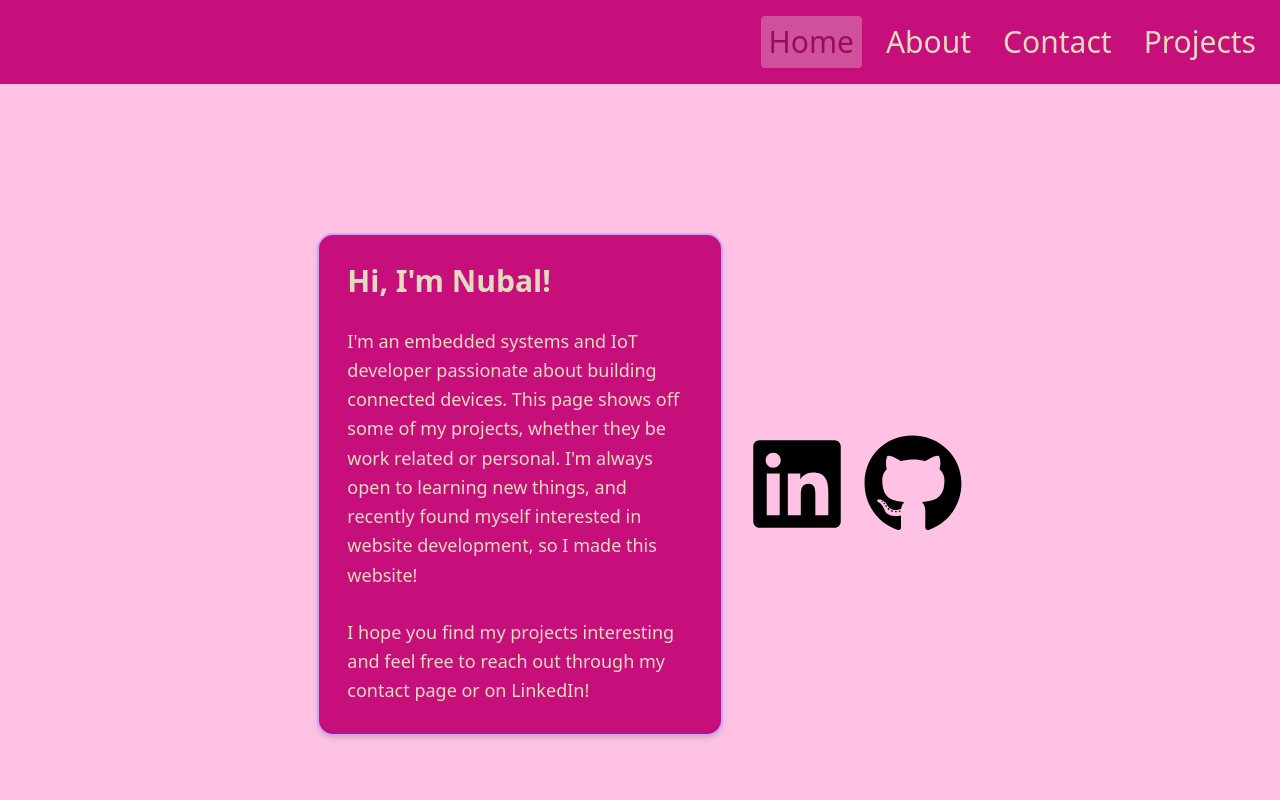
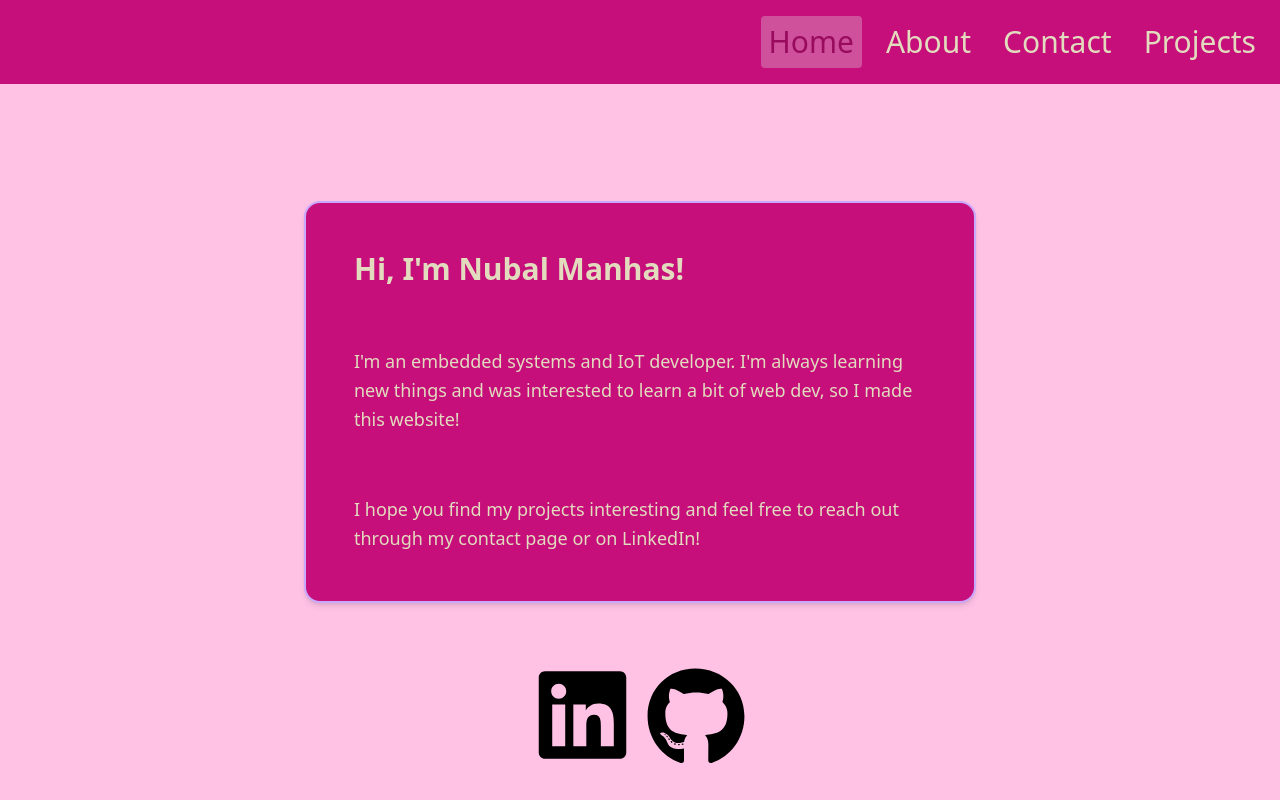
Before and after one commit to nmanhas2/portfolio, a React (Vite) app: page /#/ in a window 1280 px wide. Shown: the top 800 px of the page. Built offline with nearby package versions, Linux system fonts and the light colour scheme.

Commit message:
Changed github and linkedin icons on home page to underneath the main text. Starting to work on the About page

```diff
--- a/src/components/Socials.tsx
+++ b/src/components/Socials.tsx
@@ -3,10 +3,10 @@ import {FaGithub, FaLinkedin} from "react-icons/fa"
 export default function Socials() {
   return (
     <div className='flex flex-row gap-4'>
-      <a href="https://www.linkedin.com/in/nubal-manhas-8113031b9/">
+      <a target="_blank" rel="noopener noreferrer" href="https://www.linkedin.com/in/nubal-manhas-8113031b9/" className="hover:bg-[#980B5D] h-[95px] w-[95px] rounded-2xl transition-all flex items-center justify-center">
         <FaLinkedin size={100}></FaLinkedin>
       </a>
-      <a href="https://github.com/nmanhas2">
+      <a target="_blank" rel="noopener noreferrer" href="https://github.com/nmanhas2" className="hover:bg-[#980B5D] transition-all rounded-full h-[100px] ">
         <FaGithub size={100}></FaGithub>
       </a>
     </div>
--- a/src/pages/About.tsx
+++ b/src/pages/About.tsx
@@ -1,8 +1,23 @@
 
 export default function About() {
   return (
-    <div>
-      <h1>About</h1>
+    <div className="flex flex-col justify-center items-center min-h-screen bg-[#FFC2E5] px-4 gap-10 p-5">
+
+      {/* Description */}
+      <div className="w-full max-w-2xl bg-[#C60F7B] text-[#E2DBBE] flex flex-col rounded-2xl border-2 border-[#C9A8FF] shadow-md gap-8 p-5">
+        <h1 className="text-3xl font-bold p-7">Hi, I'm Nubal Manhas!</h1>
+        <p className="px-7 pb-7 text-lg leading-relaxed">
+          I'm an embedded systems and IoT developer.
+          I'm always learning new things and found myself to learn a bit of web dev, so I made this website!
+        </p>
+        <p className="px-7 pb-7 text-lg leading-relaxed">
+          I hope you find my projects interesting and feel free to reach out through my contact page or on LinkedIn!
+        </p>
+      </div>
+
+      {/* Socials */}
+      <div className="mt-6">
+      </div>
     </div>
   )
 }
--- a/src/pages/Home.tsx
+++ b/src/pages/Home.tsx
@@ -1,34 +1,25 @@
 import Socials from '../components/Socials'
-
 
 export default function Home() {
   return (
-    <div className="flex flex-col min-h-screen bg-[#FFC2E5]">
+    <div className="flex flex-col justify-center items-center min-h-screen bg-[#FFC2E5] px-4 gap-10 p-5">
 
-      {/* Main content */}
-      <div className="flex flex-col sm:flex-row justify-center items-center gap-6 p-8 flex-1">
-
-        {/* Text box */}
-        <div className="sm:w-1/3 max-w-lg bg-[#C60F7B] text-[#E2DBBE] flex flex-col rounded-2xl border-2 border-[#C9A8FF] shadow-md">
-          <h1 className="text-3xl font-bold p-7">Hi, I'm Nubal!</h1>
+      {/* Description */}
+      <div className="w-full max-w-2xl bg-[#C60F7B] text-[#E2DBBE] flex flex-col rounded-2xl border-2 border-[#C9A8FF] shadow-md gap-8 p-5">
+        <h1 className="text-3xl font-bold p-7">Hi, I'm Nubal Manhas!</h1>
         <p className="px-7 pb-7 text-lg leading-relaxed">
-            I'm an embedded systems and IoT developer passionate about building connected devices.
-            This page shows off some of my projects, whether they be work related or personal.
-            I'm always open to learning new things, and recently found myself interested in website development, so I made this website!
+          I'm an embedded systems and IoT developer.
+          I'm always learning new things and was interested to learn a bit of web dev, so I made this website!
         </p>
         <p className="px-7 pb-7 text-lg leading-relaxed">
           I hope you find my projects interesting and feel free to reach out through my contact page or on LinkedIn!
         </p>
       </div>
 
-        {/* Social icons */}
-        <div className="flex flex-col justify-center items-center">
-          <Socials/>
+      {/* Socials */}
+      <div className="mt-6">
+        <Socials />
       </div>
-
-      </div>
-
-
     </div>
   )
 }
```
Lines whose indentation alone changed are shown as unchanged.
